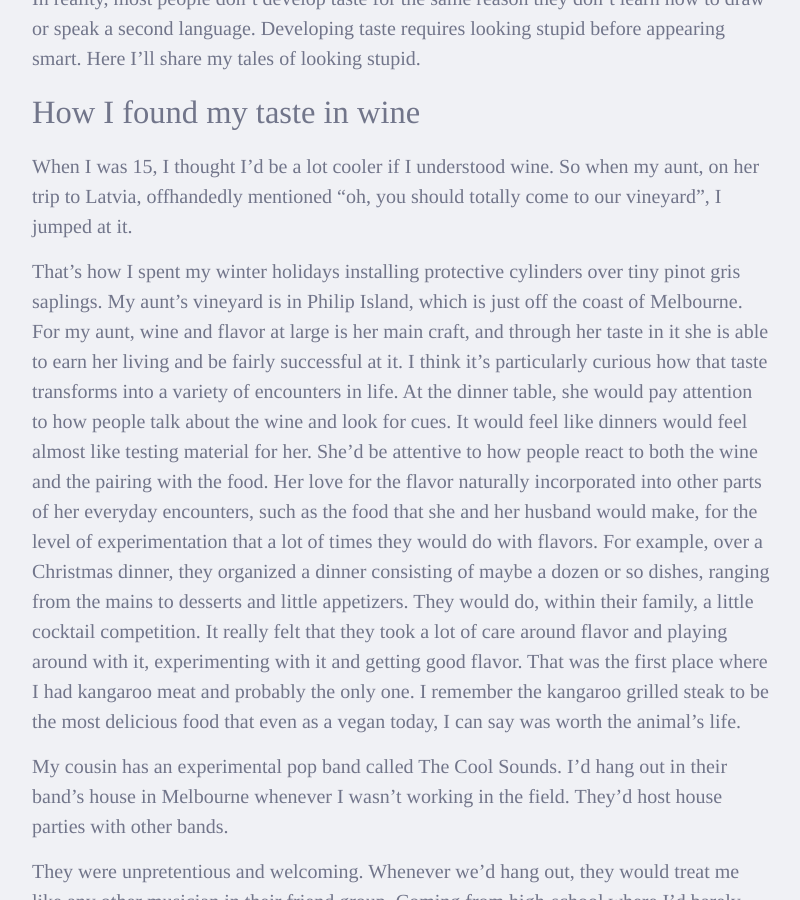
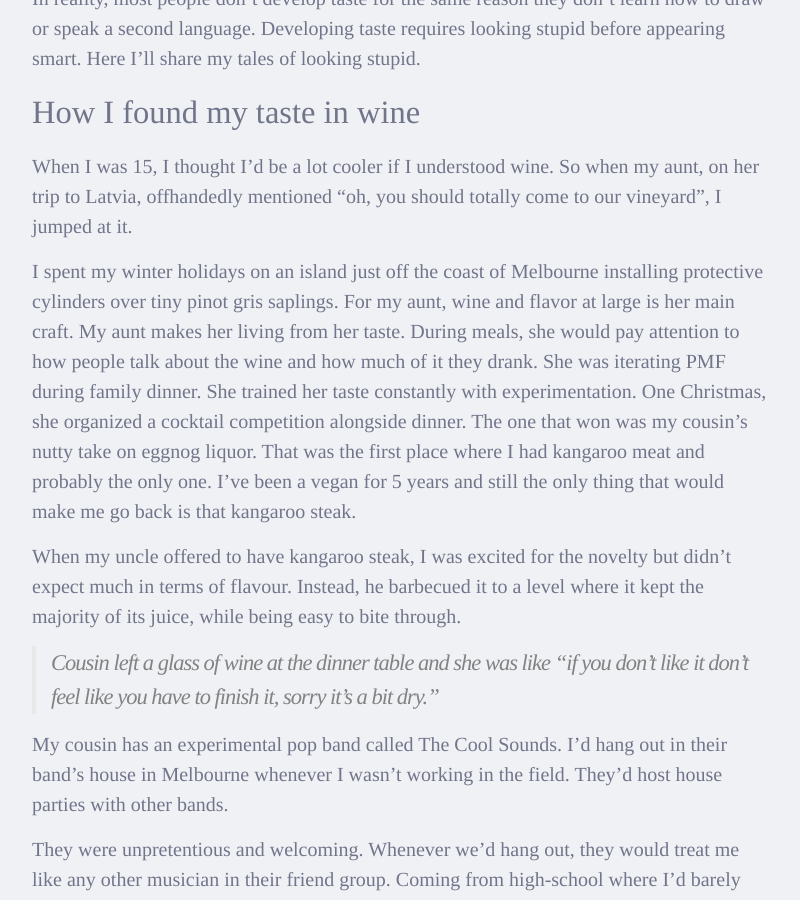
Before and after one commit to ab-10/ab-10.github.io, a Jekyll site: the page built from _posts/2026-02-21-taste.md, in a window 1280 px wide and 900 px high, scrolled down 621 px. Shown: the whole window, without its empty margins (238-1038 px from the left). Built offline with Jekyll 4.4.1, drawn with Linux system fonts in a browser that asks for light colours; some of the changed text lies outside the part shown.

Commit message:
Last draft

```diff
--- a/_posts/2026-02-21-taste.md
+++ b/_posts/2026-02-21-taste.md
@@ -28,19 +28,21 @@
 When I was 15, I thought I'd be a lot cooler if I understood wine.
 So when my aunt, on her trip to Latvia, offhandedly mentioned "oh, you should totally come to our vineyard", I jumped at it.
 
-That's how I spent my winter holidays installing protective cylinders over tiny pinot gris saplings.
-My aunt's vineyard is in Philip Island, which is just off the coast of Melbourne.
-For my aunt, wine and flavor at large is her main craft, and through her taste in it she is able to earn her living and be fairly successful at it.
-I think it's particularly curious how that taste transforms into a variety of encounters in life.
-At the dinner table, she would pay attention to how people talk about the wine and look for cues.
-It would feel like dinners would feel almost like testing material for her.
-She'd be attentive to how people react to both the wine and the pairing with the food.
-Her love for the flavor naturally incorporated into other parts of her everyday encounters, such as the food that she and her husband would make, for the level of experimentation that a lot of times they would do with flavors.
-For example, over a Christmas dinner, they organized a dinner consisting of maybe a dozen or so dishes, ranging from the mains to desserts and little appetizers.
-They would do, within their family, a little cocktail competition.
-It really felt that they took a lot of care around flavor and playing around with it, experimenting with it and getting good flavor.
+I spent my winter holidays on an island just off the coast of Melbourne installing protective cylinders over tiny pinot gris saplings.
+For my aunt, wine and flavor at large is her main craft.
+My aunt makes her living from her taste.
+During meals, she would pay attention to how people talk about the wine and how much of it they drank.
+She was iterating PMF during family dinner.
+She trained her taste constantly with experimentation.
+One Christmas, she organized a cocktail competition alongside dinner.
+The one that won was my cousin's nutty take on eggnog liquor.
 That was the first place where I had kangaroo meat and probably the only one.
-I remember the kangaroo grilled steak to be the most delicious food that even as a vegan today, I can say was worth the animal's life.
+I've been a vegan for 5 years and still the only thing that would make me go back is that kangaroo steak.
+
+When my uncle offered to have kangaroo steak, I was excited for the novelty but didn't expect much in terms of flavour.
+Instead, he barbecued it to a level where it kept the majority of its juice, while being easy to bite through.
+
+> Cousin left a glass of wine at the dinner table and she was like "if you don't like it don't feel like you have to finish it, sorry it's a bit dry."
 
 My cousin has an experimental pop band called The Cool Sounds.
 I'd hang out in their band's house in Melbourne whenever I wasn't working in the field.
@@ -108,81 +110,3 @@
 Find things that have more of what you like.
 1. Asking for recommendations forces you to express what you like (and dislike) in concrete terms.
 2. Having more of the things you like is the whole point.
-
-## The Wine Merchant
-
-"Creative geniuses" have an exceptional sense for what their target audience likes.
-I'll give you an example of one.
-<!-- TODO: how to smoothly transition the timeline from past (i.e. When I lived in Warsaw) to present being me living in Warsaw (i.e. the wine merchant asks) -->
-While living in Warsaw I came across a small wineshop that's overfilling with clients.
-I approach the Italian vintner and ask for a recommendation.
-
-"What's the occasion?"
-
-"It's for a date."
-
-"Is she(?) Polish?"
-
-"Yeah"
-
-"And around your age?"
-
-I answer and ask whether this has anything to do with the choice of wine.
-The vintner proceeds to describe the correlations between demographics and wine preferences.
-He suggests a couple of options.
-There's a semi-sweet that's a safe option and a semi-dry that's more complex but might be a hit or miss.
-I take the risk.
-We're going to a weird exhibition after all.
-
-On the next day, I'm opening the bottle.
-The exhibition was a miss.
-I explain to my date how I bought the bottle.
-As she tries the wine, she tells me: "I normally only drink sweet wine but this is really good."
-
-The wine merchant is a genius.
-Whether he's great at marketing or predicting wine preferences, I don't know to this day.
-But he has taste and he knows how to use it to sell[^1].
-Taste is closely linked with the ability to sell.
-That's why taste is SF tech scene's hottest commodity.
-
-### Taste and Voice
-
-Voice is the ability to create things that pass the taste-test.
-Voice is as personal as taste.
-A person's ability to appreciate something surpasses their ability to create it.
-Taste is the principle that guides voice.
-An artist's struggle is in the tension between having the taste of what would be beautiful and not having the voice to express it clearly enough.
-An artist's highest pleasure is in seeing their taste and voice meet.
-Being your favorite writer for a day is a beautiful feeling.
-
-### Voice and LLMs
-
-LLMs make execution cheap.
-That's why taste is increasingly valuable.
-LLM's voice is quickly commoditized.
-The subjective decisions they make become generic.
-They become generic because they are (unconsciously) adopted en masse.
-Unsuccessful subjective decisions are cringe to begin with.
-Successful LLM decisions sprint through the (original -> standard -> cringe) cycle.
-
-Consider the em dash.
-Just two years ago it was a sign of careful writing.
-A writer who distinguishes the cases that call for regular dash vs em dash shows that they pay attention.
-Taking the time to insert a symbol that's missing on most keyboards demonstrates respect for one's writing.
-Em dash communicates to the reader less as punctuation and more as a proxy of writing quality.
-This is similar to the brown M&M test.
-Van Halen required a bowl of M&Ms in the backstage with all the brown ones removed.
-This was buried as a clause in their rider.
-They did so because their concerts required insanely complex setups.
-A gig manager who misses a brown M&M from the rider likely missed stage weight, rigging load, or voltage specs from the rider as well.
-
-
-
-## Remaining questions/room for future thinking
-
-1. Lulu's advice on communicating your own unfiltered selves seems relevant.
-    I just can't figure out how.
-2. Using LLMs for writing dampens voice.
-    Why?
-    How does it happen?
-3. Why being basic sucks
```
